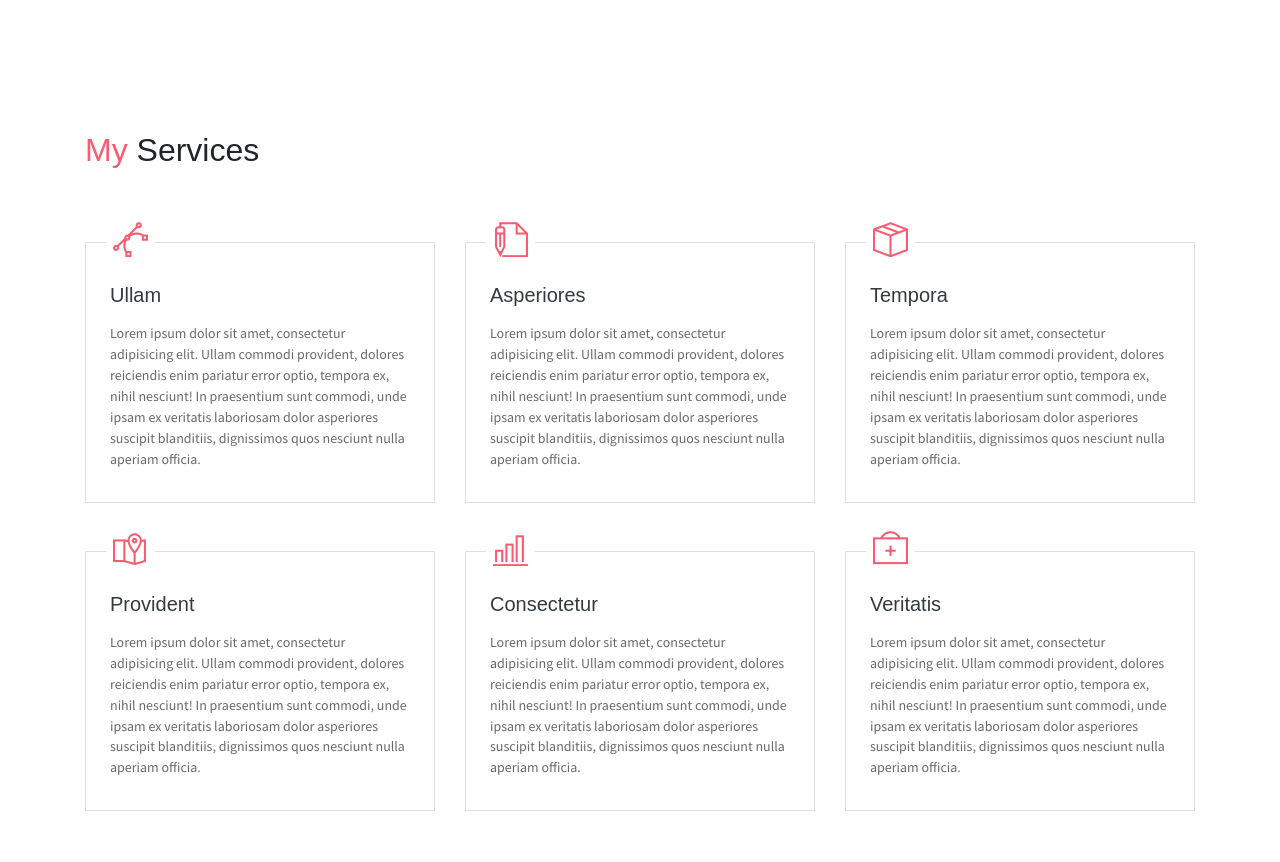
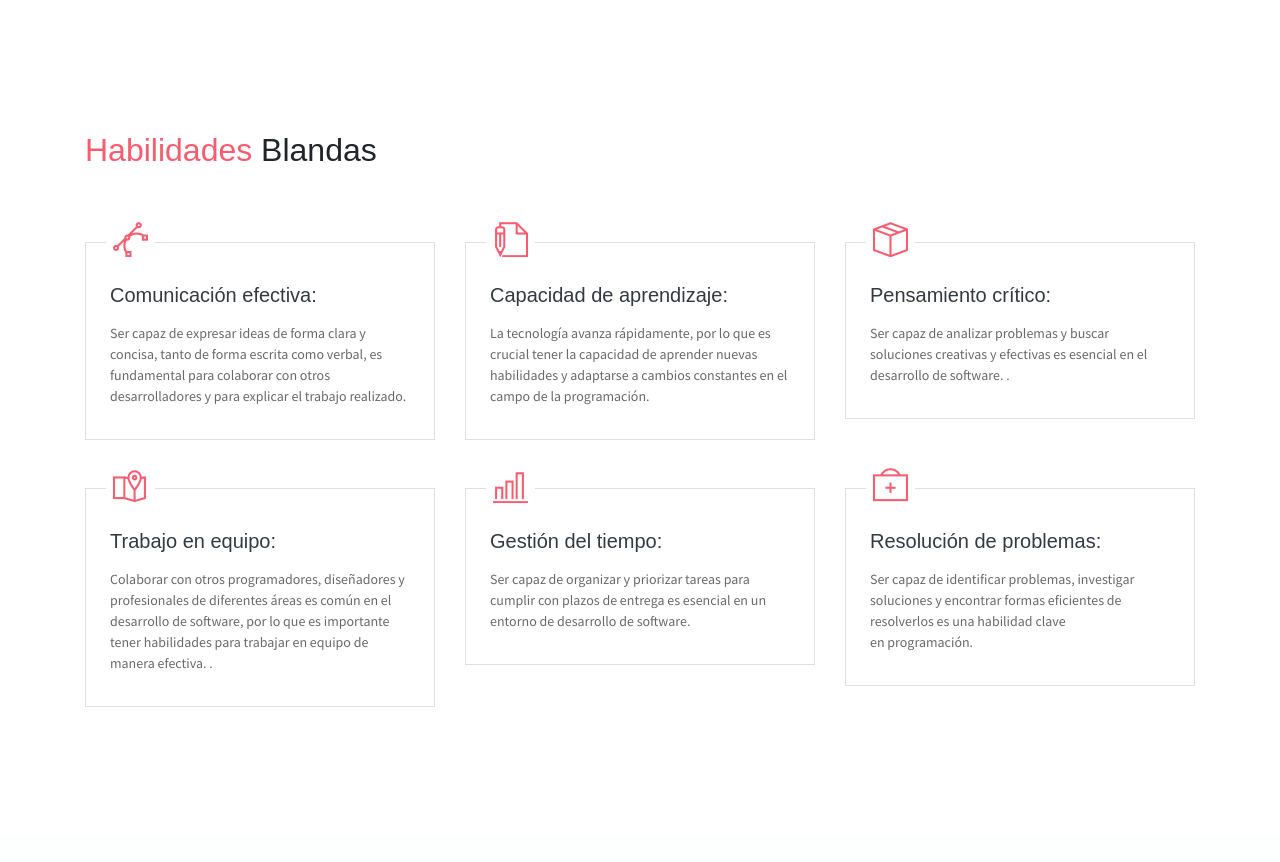
Before and after one commit to DavidProgramer404/DavidProgramer404.github.io, a plain HTML site: page index.html in a window 1280 px wide. Shown: the part 2360-3222 px from the top of the page. Drawn offline with Linux system fonts and the light colour scheme; some packages are replaced by stand-ins of ours.

Commit message:
[ADD] Se agrega seccion de formulario y de modifico habilidades

```diff
--- a/index.html
+++ b/index.html
@@ -95,7 +95,7 @@
                     es entregar productos finales que superen las expectativas tanto de los usuarios como de los
                     clientes."
                 </p>
-                <button class="btn btn-outline-danger"><i class="icon-down-circled2 "></i>Download My CV</button>
+                <button class="btn btn-outline-danger"><i class="icon-down-circled2 "></i>Descargar CV</button>
             </div>
             <div class="col-lg-4 about-card">
                 <h3 class="font-weight-light">Información Personal</h3>
@@ -139,7 +139,7 @@
     <!--Resume Section-->
     <section class="section" id="resume">
         <div class="container">
-            <h2 class="mb-5"><span class="text-danger">My</span> Resume</h2>
+            <h2 class="mb-5"><span class="text-danger">Mi</span> Resumen</h2>
             <div class="row">
                 <div class="col-md-6 col-lg-4">
                     <div class="card">
@@ -316,7 +316,7 @@
 
     <section class="section" id="service">
         <div class="container">
-            <h2 class="mb-5 pb-4"><span class="text-danger">My</span> Services</h2>
+            <h2 class="mb-5 pb-4"><span class="text-danger">Habilidades</span> Blandas</h2>
             <div class="row">
                 <div class="col-md-4 col-sm-6">
                     <div class="card mb-5">
@@ -324,11 +324,11 @@
                             <i class="ti-vector text-danger" aria-hidden="true"></i>
                         </div>
                         <div class="card-body px-4 py-3">
-                            <h5 class="mb-3 card-title text-dark">Ullam</h5>
-                            <P class="subtitle">Lorem ipsum dolor sit amet, consectetur adipisicing elit. Ullam commodi
-                                provident, dolores reiciendis enim pariatur error optio, tempora ex, nihil nesciunt! In
-                                praesentium sunt commodi, unde ipsam ex veritatis laboriosam dolor asperiores suscipit
-                                blanditiis, dignissimos quos nesciunt nulla aperiam officia.</P>
+                            <h5 class="mb-3 card-title text-dark">Comunicación efectiva: </h5>
+                            <P class="subtitle">Ser capaz de expresar ideas de forma clara y concisa, tanto de forma
+                                escrita como verbal, es fundamental para colaborar con otros desarrolladores y para
+                                explicar el trabajo realizado.
+                            </P>
                         </div>
                     </div>
                 </div>
@@ -338,11 +338,11 @@
                             <i class="ti-write text-danger" aria-hidden="true"></i>
                         </div>
                         <div class="card-body px-4 py-3">
-                            <h5 class="mb-3 card-title text-dark">Asperiores</h5>
-                            <P class="subtitle">Lorem ipsum dolor sit amet, consectetur adipisicing elit. Ullam commodi
-                                provident, dolores reiciendis enim pariatur error optio, tempora ex, nihil nesciunt! In
-                                praesentium sunt commodi, unde ipsam ex veritatis laboriosam dolor asperiores suscipit
-                                blanditiis, dignissimos quos nesciunt nulla aperiam officia.</P>
+                            <h5 class="mb-3 card-title text-dark">Capacidad de aprendizaje: </h5>
+                            <P class="subtitle">La tecnología avanza rápidamente, por lo que es crucial tener la
+                                capacidad de aprender nuevas habilidades y adaptarse a cambios constantes en el campo de
+                                la programación.
+                            </P>
                         </div>
                     </div>
                 </div>
@@ -352,11 +352,10 @@
                             <i class="ti-package text-danger" aria-hidden="true"></i>
                         </div>
                         <div class="card-body px-4 py-3">
-                            <h5 class="mb-3 card-title text-dark">Tempora</h5>
-                            <P class="subtitle">Lorem ipsum dolor sit amet, consectetur adipisicing elit. Ullam commodi
-                                provident, dolores reiciendis enim pariatur error optio, tempora ex, nihil nesciunt! In
-                                praesentium sunt commodi, unde ipsam ex veritatis laboriosam dolor asperiores suscipit
-                                blanditiis, dignissimos quos nesciunt nulla aperiam officia.</P>
+                            <h5 class="mb-3 card-title text-dark">Pensamiento crítico: </h5>
+                            <P class="subtitle">Ser capaz de analizar problemas y buscar soluciones creativas y
+                                efectivas es esencial en el desarrollo de software.
+                                .</P>
                         </div>
                     </div>
                 </div>
@@ -366,11 +365,11 @@
                             <i class="ti-map-alt text-danger" aria-hidden="true"></i>
                         </div>
                         <div class="card-body px-4 py-3">
-                            <h5 class="mb-3 card-title text-dark">Provident</h5>
-                            <P class="subtitle">Lorem ipsum dolor sit amet, consectetur adipisicing elit. Ullam commodi
-                                provident, dolores reiciendis enim pariatur error optio, tempora ex, nihil nesciunt! In
-                                praesentium sunt commodi, unde ipsam ex veritatis laboriosam dolor asperiores suscipit
-                                blanditiis, dignissimos quos nesciunt nulla aperiam officia.</P>
+                            <h5 class="mb-3 card-title text-dark">Trabajo en equipo: </h5>
+                            <P class="subtitle">Colaborar con otros programadores, diseñadores y profesionales de
+                                diferentes áreas es común en el desarrollo de software, por lo que es importante tener
+                                habilidades para trabajar en equipo de manera efectiva.
+                                .</P>
                         </div>
                     </div>
                 </div>
@@ -380,11 +379,10 @@
                             <i class="ti-bar-chart text-danger" aria-hidden="true"></i>
                         </div>
                         <div class="card-body px-4 py-3">
-                            <h5 class="mb-3 card-title text-dark">Consectetur</h5>
-                            <P class="subtitle">Lorem ipsum dolor sit amet, consectetur adipisicing elit. Ullam commodi
-                                provident, dolores reiciendis enim pariatur error optio, tempora ex, nihil nesciunt! In
-                                praesentium sunt commodi, unde ipsam ex veritatis laboriosam dolor asperiores suscipit
-                                blanditiis, dignissimos quos nesciunt nulla aperiam officia.</P>
+                            <h5 class="mb-3 card-title text-dark">Gestión del tiempo:</h5>
+                            <P class="subtitle">Ser capaz de organizar y priorizar tareas para cumplir con plazos de
+                                entrega es esencial en un entorno de desarrollo de software.
+                            </P>
                         </div>
                     </div>
                 </div>
@@ -394,11 +392,9 @@
                             <i class="ti-support text-danger" aria-hidden="true"></i>
                         </div>
                         <div class="card-body px-4 py-3">
-                            <h5 class="mb-3 card-title text-dark">Veritatis</h5>
-                            <P class="subtitle">Lorem ipsum dolor sit amet, consectetur adipisicing elit. Ullam commodi
-                                provident, dolores reiciendis enim pariatur error optio, tempora ex, nihil nesciunt! In
-                                praesentium sunt commodi, unde ipsam ex veritatis laboriosam dolor asperiores suscipit
-                                blanditiis, dignissimos quos nesciunt nulla aperiam officia.</P>
+                            <h5 class="mb-3 card-title text-dark">Resolución de problemas: </h5>
+                            <P class="subtitle">Ser capaz de identificar problemas, investigar soluciones y encontrar
+                                formas eficientes de resolverlos es una habilidad clave en programación.</P>
                         </div>
                     </div>
                 </div>
@@ -860,6 +856,28 @@
         </div>
     </div> -->
 
+    <!-- FORMULARIO -->
+    <section>
+        <div class="container">
+            <div class="row">
+                <div class="col-lg-12">
+                    <div class="contact-form-card">
+                        <h4 class="contact-title">Envíanos tu consulta</h4>
+                        <form action="">
+                            <div class="form-group">
+                                <input class="form-control" type="text" placeholder="Nombre *" required>
+                            </div>
+                            <div class="form-group">
+                                <input class="form-control" type="email" placeholder="Correo electrónico *" required>
+                            </div>
+                            <div class="form-group">
+                                <textarea class="form-control" id="placeholder=" Consulta *" rows="7"
+                                    required></textarea>
+                            </div>
+                            <div class="form-group d-flex justify-content-around ">
+                                <button type="submit" class="form-control btn btn-primary">Enviar consulta</button>
+    </section>
+
     <footer class="footer py-3">
         <div class="container">
             <div class="row">
```
